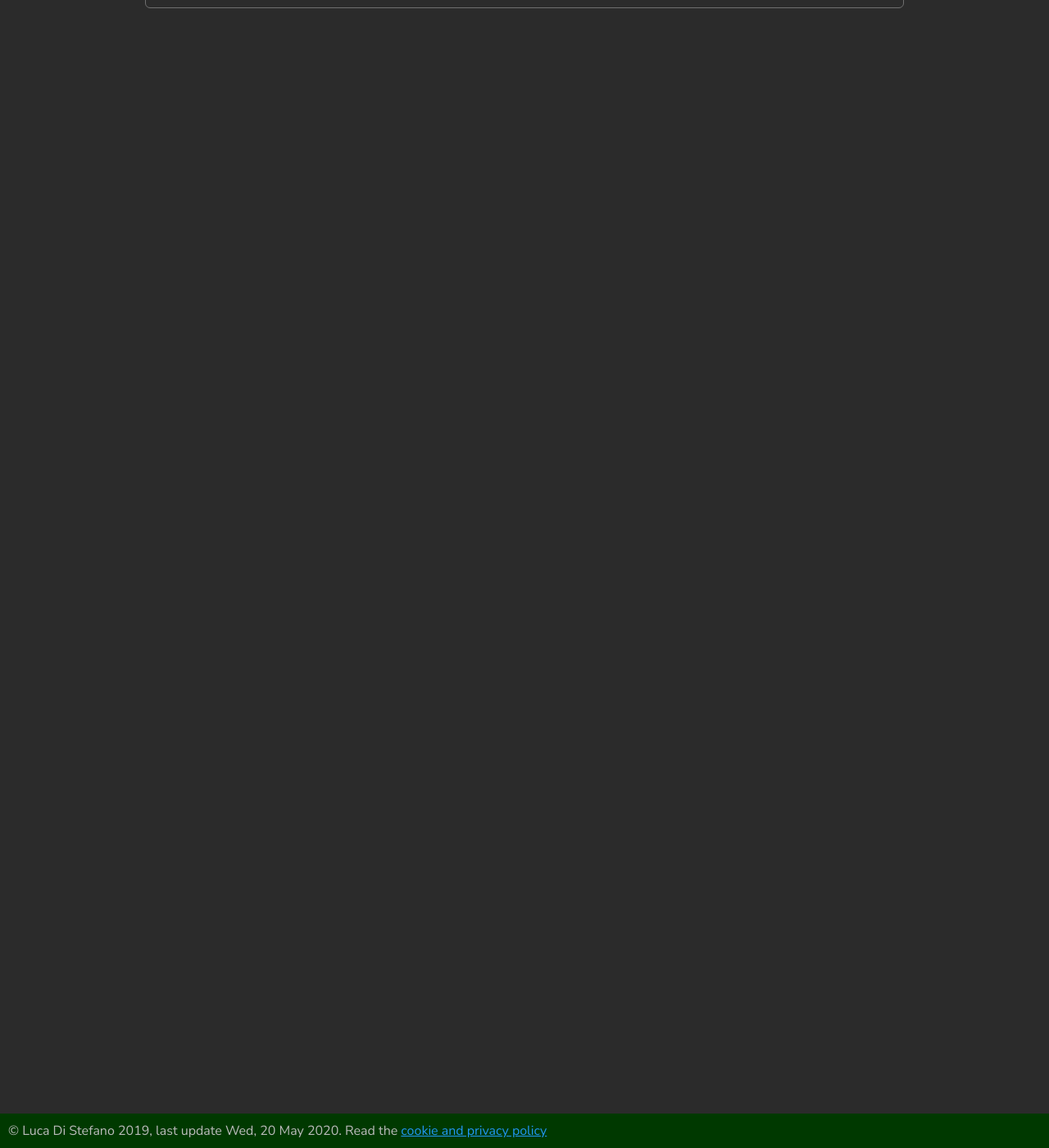
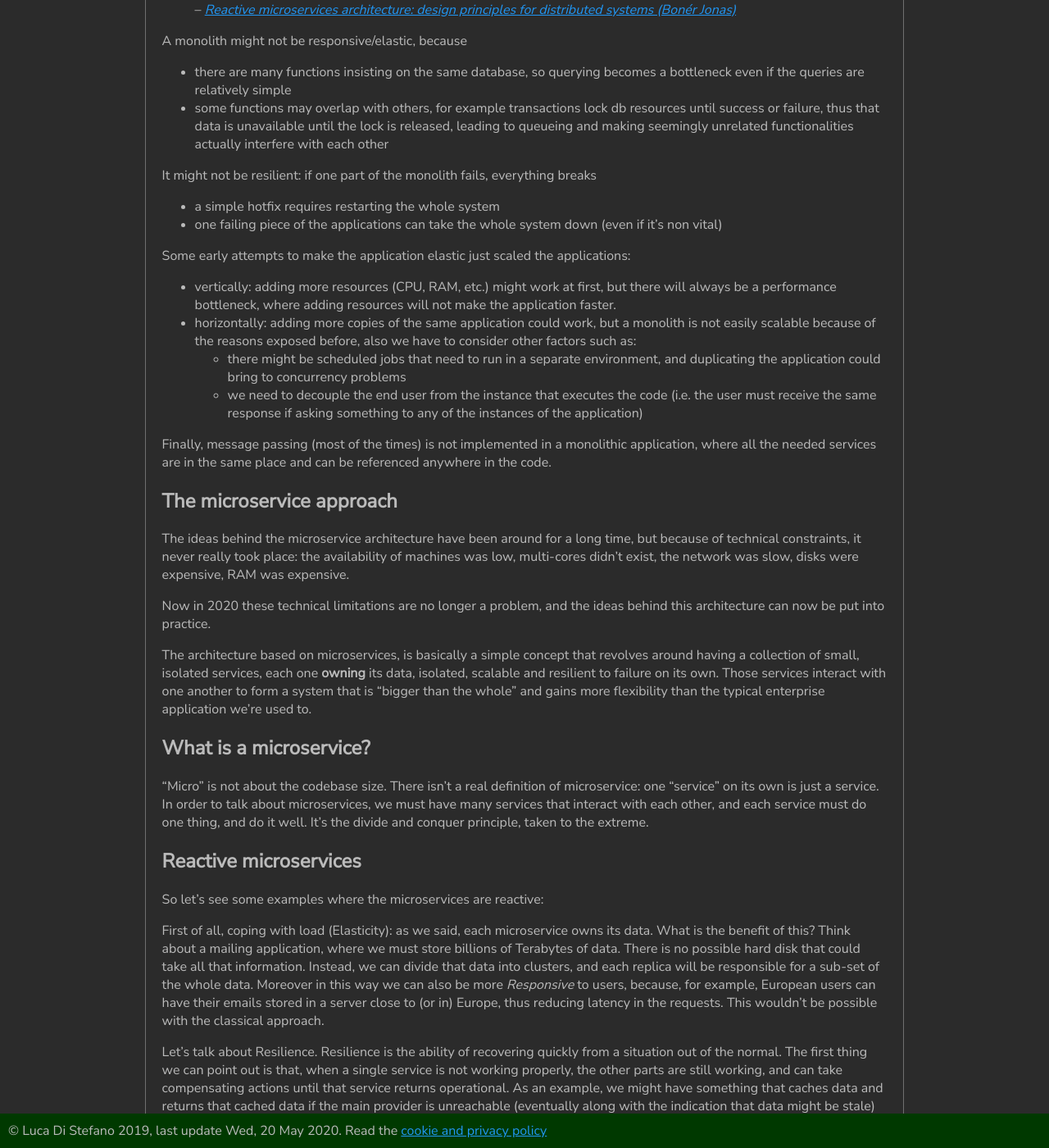
Before and after one commit to LukeDS-it/LukeDS-it.github.io, a Jekyll site: the page built from pages/reacting-to-change-microservices.md, in a window 1280 px wide and 1400 px high, scrolled down 1056 px. Shown: the whole window at 82% size. Built offline with Jekyll 4.4.1, drawn with Linux system fonts in a browser that asks for light colours; some of the changed text lies outside the part shown.

Commit message:
stub of ms article

```diff
--- a/pages/reacting-to-change-microservices.md
+++ b/pages/reacting-to-change-microservices.md
@@ -2,7 +2,7 @@
 layout:      page
 title:       REACTing to change with microservices
 permalink:   /software/reacting-to-change-microservices/
-description: >
+description: >-
              As time goes by, the user base of an application grows, and so does the application
              itself. To avoid that the heavy workloads and the growing codebase submerge us, and
              be reactive to changes and requests, the microservice architecture, if properly
@@ -14,3 +14,106 @@ description: >
     architecture. By writing this I aim to summarise and order concepts so that I will improve the
     learning process, hopefully this byproduct will be useful for other people as well.
 </div>
+
+We start by setting our desired achievement: the need to build a system that is _responsive_ to
+users.
+
+The [Reactive Manifesto][1] suggests us that if we want to achieve this,
+
+> The system must be RESPONSIVE.
+
+It must be maintainable, easily extensible and responding to the user in a timely
+manner. This means that our system must be
+
+> Resilient (stay responsive during failures)
+
+and
+
+> Elastic: react to variable loads in the same way
+
+and we can achieve this via the means of making it
+
+> Message-driven
+
+Let's think at the usual monolith model.
+
+As the core business of a company grows, so does the application(s) that hold it together.
+When offering new core services, more functionalities are added to the ones already existing
+and it's not rare that something that was supposed to be "simple" and "used in only one occasion"
+is instead reused, made to grow and in the end everyone who has worked on that project
+loses track of what happened, and the outcome is a monolith, that nobody wants to touch ever again.
+
+> Monoliths can quickly turn into nightmares that stifle innovation, progress and joy
+>
+> -- [_Reactive microservices architecture: design principles for distributed systems (Bonér Jonas)_] [2]
+
+A monolith might not be responsive/elastic, because
+
+- there are many functions insisting on the same database, so querying becomes a bottleneck
+  even if the queries are relatively simple
+- some functions may overlap with others, for example transactions lock db resources until
+  success or failure, thus that data is unavailable until the lock is released, leading to queueing
+  and making seemingly unrelated functionalities actually interfere with each other
+
+It might not be resilient: if one part of the monolith fails, everything breaks
+- a simple hotfix requires restarting the whole system
+- one failing piece of the applications can take the whole system down (even if it's non vital)
+
+Some early attempts to make the application elastic just scaled the applications:
+- vertically: adding more resources (CPU, RAM, etc.) might work at first, but there will always
+  be a performance bottleneck, where adding resources will not make the application faster.
+- horizontally: adding more copies of the same application could work, but a monolith is not easily
+  scalable because of the reasons exposed before, also we have to consider other factors such as:
+  - there might be scheduled jobs that need to run in a separate environment, and duplicating the
+    application could bring to concurrency problems
+  - we need to decouple the end user from the instance that executes the code (i.e. the user
+    must receive the same response if asking something to any of the instances of the application)
+
+Finally, message passing (most of the times) is not implemented in a monolithic application, where
+all the needed services are in the same place and can be referenced anywhere in the code.
+
+## The microservice approach
+
+The ideas behind the microservice architecture have been around for a long time, but because
+of technical constraints, it never really took place: the availability of machines was low,
+multi-cores didn't exist, the network was slow, disks were expensive, RAM was expensive.
+
+Now in 2020 these technical limitations are no longer a problem, and the ideas behind this
+architecture can now be put into practice.
+
+The architecture based on microservices, is basically a simple concept that revolves around having
+a collection of small, isolated services, each one **owning** its data, isolated, scalable and
+resilient to failure on its own. Those services interact with one another to form a system that
+is "bigger than the whole" and gains more flexibility than the typical enterprise application
+we're used to.
+
+## What is a microservice?
+
+"Micro" is not about the codebase size.
+There isn't a real definition of microservice: one "service" on its own is just a service.
+In order to talk about microservices, we must have many services that interact with each other, and
+each service must do one thing, and do it well. It's the divide and conquer principle,
+taken to the extreme.
+
+## Reactive microservices
+
+So let's see some examples where the microservices are reactive:
+
+First of all, coping with load (Elasticity): as we said, each microservice owns its data. What is
+the benefit of this?
+Think about a mailing application, where we must store billions of Terabytes of data. There is no
+possible hard disk that could take all that information. Instead, we can divide that data into
+clusters, and each replica will be responsible for a sub-set of the whole data. Moreover in this way
+we can also be more *Responsive* to users, because, for example, European users can have their
+emails stored in a server close to (or in) Europe, thus reducing latency in the requests.
+This wouldn't be possible with the classical approach.
+
+Let's talk about Resilience. Resilience is the ability of recovering quickly from a situation out
+of the normal.
+The first thing we can point out is that, when a single service is not working properly, the other
+parts are still working, and can take compensating actions until that service returns operational.
+As an example, we might have something that caches data and returns that cached data if the main
+provider is unreachable (eventually along with the indication that data might be stale)
+
+[1]: https://reactivemanifesto.org
+[2]: https://www.lightbend.com/ebooks/reactive-microservices-architecture-design-principles-for-distributed-systems-oreilly
```
